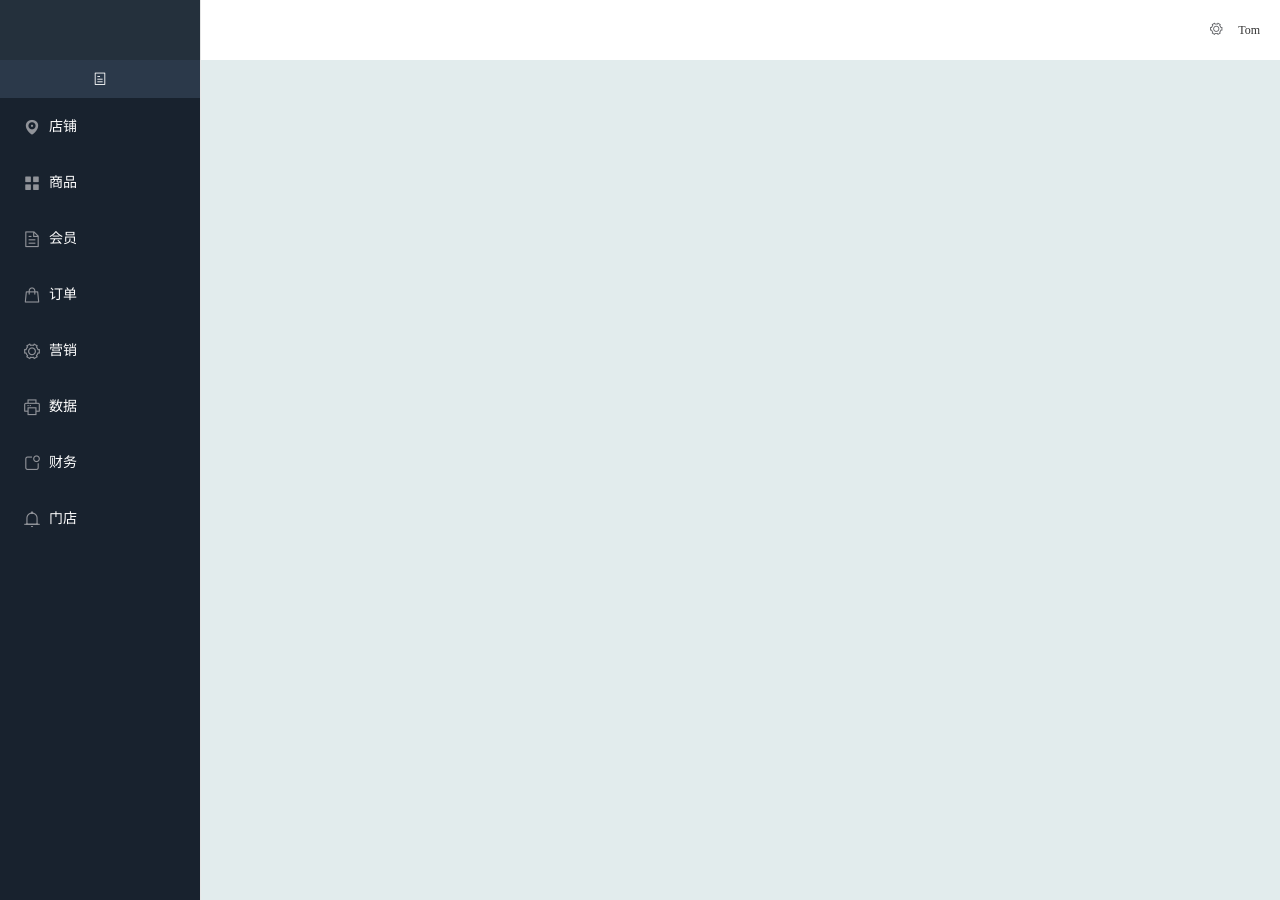
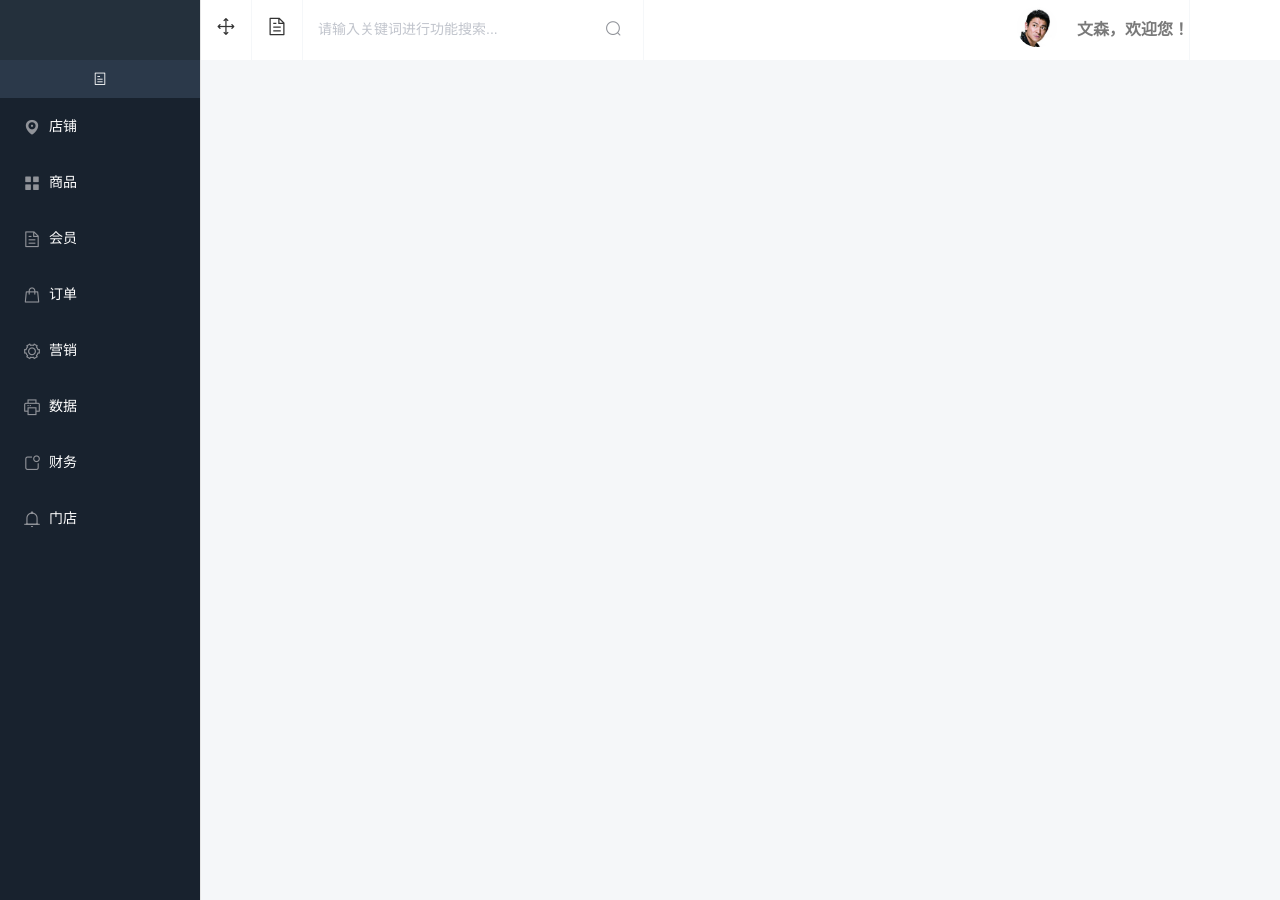
Before and after one commit to rjomg/sanxin, a Vue app: page / in a window 1280 px wide. Built offline with nearby package versions, Linux system fonts and the light colour scheme.

Commit message:
布局框架修改

```diff
--- a/src/App.vue
+++ b/src/App.vue
@@ -20,37 +20,47 @@
             <i class="el-icon-goods"></i>
             <span slot="title">订单</span>
           </el-menu-item>
-          <el-menu-item index="4">
+          <el-menu-item index="5">
             <i class="el-icon-setting"></i>
             <span slot="title">营销</span>
           </el-menu-item>
-          <el-menu-item index="4">
+          <el-menu-item index="6">
             <i class="el-icon-printer"></i>
             <span slot="title">数据</span>
           </el-menu-item>
-          <el-menu-item index="4">
+          <el-menu-item index="7">
             <i class="el-icon-news"></i>
             <span slot="title">财务</span>
           </el-menu-item>
-          <el-menu-item index="4">
+          <el-menu-item index="8">
             <i class="el-icon-bell"></i>
             <span slot="title">门店</span>
           </el-menu-item>
         </el-menu>
       </el-aside>
       <el-container>
-        <el-header style="text-align: right; font-size: 12px">
-          <el-dropdown>
-            <i class="el-icon-setting" style="margin-right: 15px"></i>
-            <el-dropdown-menu slot="dropdown">
-              <el-dropdown-item>View</el-dropdown-item>
-              <el-dropdown-item>Add</el-dropdown-item>
-              <el-dropdown-item>Delete</el-dropdown-item>
-            </el-dropdown-menu>
-          </el-dropdown>
-          <span>Tom</span>
+        <el-header style="font-size: 12px">
+          <el-row :gutter="20">
+            <el-col :span="16">
+              <div class="grid-content bg-purple top-panel">
+                <div class="panel-icon"><i class="el-icon-rank"></i></div>
+                <div class="panel-icon"><i class="el-icon-document"></i></div>
+                <div class="panel-search">
+                  <el-input placeholder="请输入关键词进行功能搜索..." v-model="input5" class="input-with-select">
+                    <el-button slot="append" icon="el-icon-search"></el-button>
+                  </el-input>
+                </div>
+              </div>
+            </el-col>
+            <el-col :span="8">
+              <div class="grid-content bg-purple" style="text-align:right;height:60px;line-height:60px;">
+                <div class="logout"><i class="el-icon-circle-close-outline"></i></div>
+                <div class="welcome"><span>文森，欢迎您！</span></div>
+                <div class="header"><img src="./assets/header.png" alt=""></div>
+              </div>
+            </el-col>
+          </el-row>
         </el-header>
-
         <el-main>
         </el-main>
       </el-container>
@@ -85,12 +95,23 @@ export default {
 </script>
 
 <style>
-.el-header {background-color: #ffffff;color: #333;line-height: 60px;}
+.el-header {background-color: #ffffff;color: #333;line-height: 60px;padding-left:0;}
 .el-aside {color: #333;background: #24303c;min-height:900px;overflow:hidden;padding-top: 60px;border-right: solid 1px #e6e6e6;}
 #switch-nav {display: block;width: 100%;border-radius: 0;border:none;background: #2b394a;color: #FFF;}
 .el-aside span:first-child {background: #B3C0D1;text-align: center;display: block;}
 .el-aside .el-menu {border-right: none;background-color: #18222e !important;}
 .el-menu-vertical-demo:not(.el-menu--collapse) {width: 200px; min-height: 100%;background: #24303c;color: #FFF;}
 .el-menu-vertical-demo .el-menu-item {color: #FFF;}
-.el-menu-item:focus, .el-menu-item:hover {background: #18222e;}
+.el-menu-item:focus, .el-menu-item:hover {background: #2b394a;}
+.top-panel .panel-icon {border-right: 1px solid #f5f7f9;width: 50px;text-align: center;display: inline-block;}
+.top-panel .panel-icon i {font-size: 20px;}
+.top-panel .panel-search {border-right: 1px solid #f5f7f9;display: inline-block;}
+.top-panel .el-input-group {width: 340px;}
+.top-panel .el-input-group .el-input__inner {border:none;}
+.top-panel .el-input-group .el-input-group__append {border:none;background: #FFF;}
+.top-panel .el-input-group .el-button--default {font-size: 17px;}
+.header {line-height: 60px;padding-top: 7px;float: right;margin-right:20px;}
+.header img {width: 40px;border-radius: 40px;}
+.welcome {display: block;height: 60px;line-height: 60px;float: right;font-size: 16px;font-weight: 600;border-right: 1px solid #f5f7f9;margin-right: 20px;color: #797979;}
+.logout {float:right;font-size: 20px;font-weight: 600;width: 50px;text-align: center;}
 </style>
--- a/static/css/index.css
+++ b/static/css/index.css
@@ -1 +1 @@
-body{margin:0;padding:0;background: #e2eced;}
+body{margin:0;padding:0;background: #f5f7f9;}
```
Also changed, not shown: src/assets/header.png (added).
